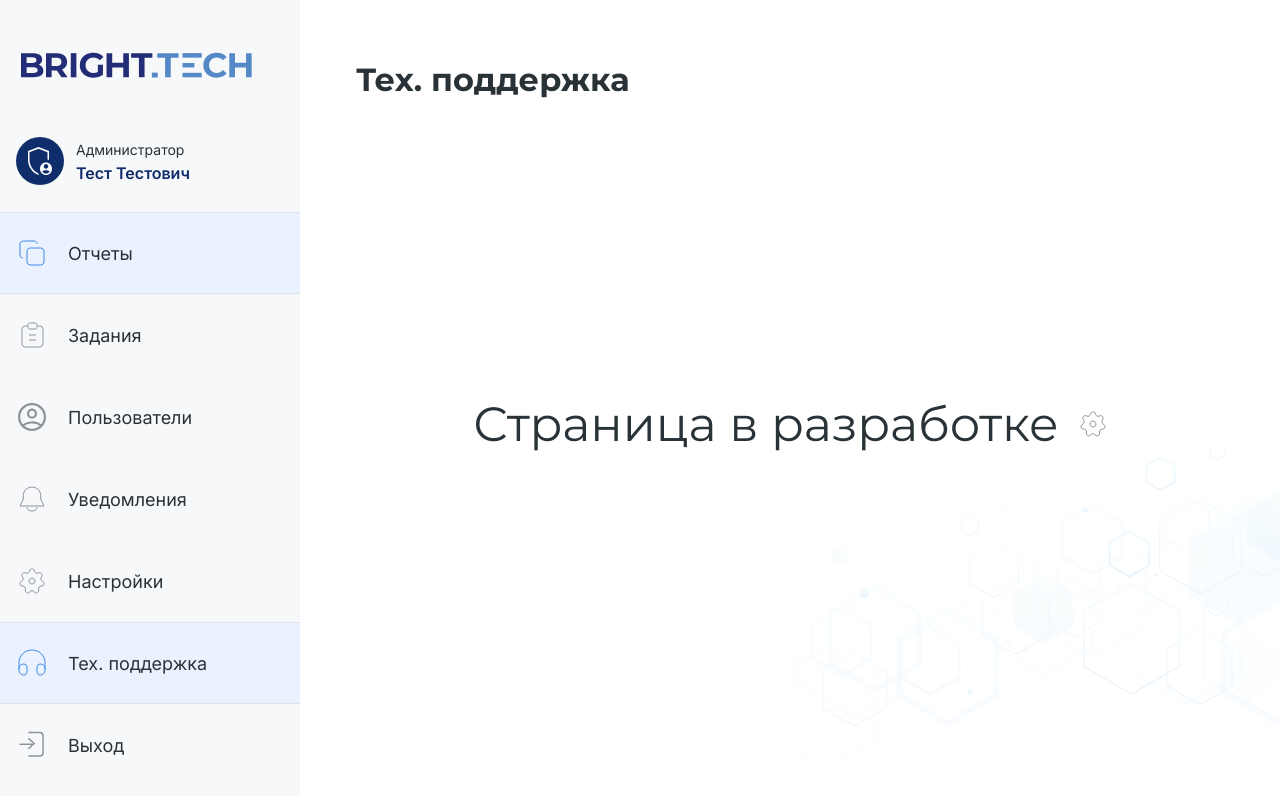
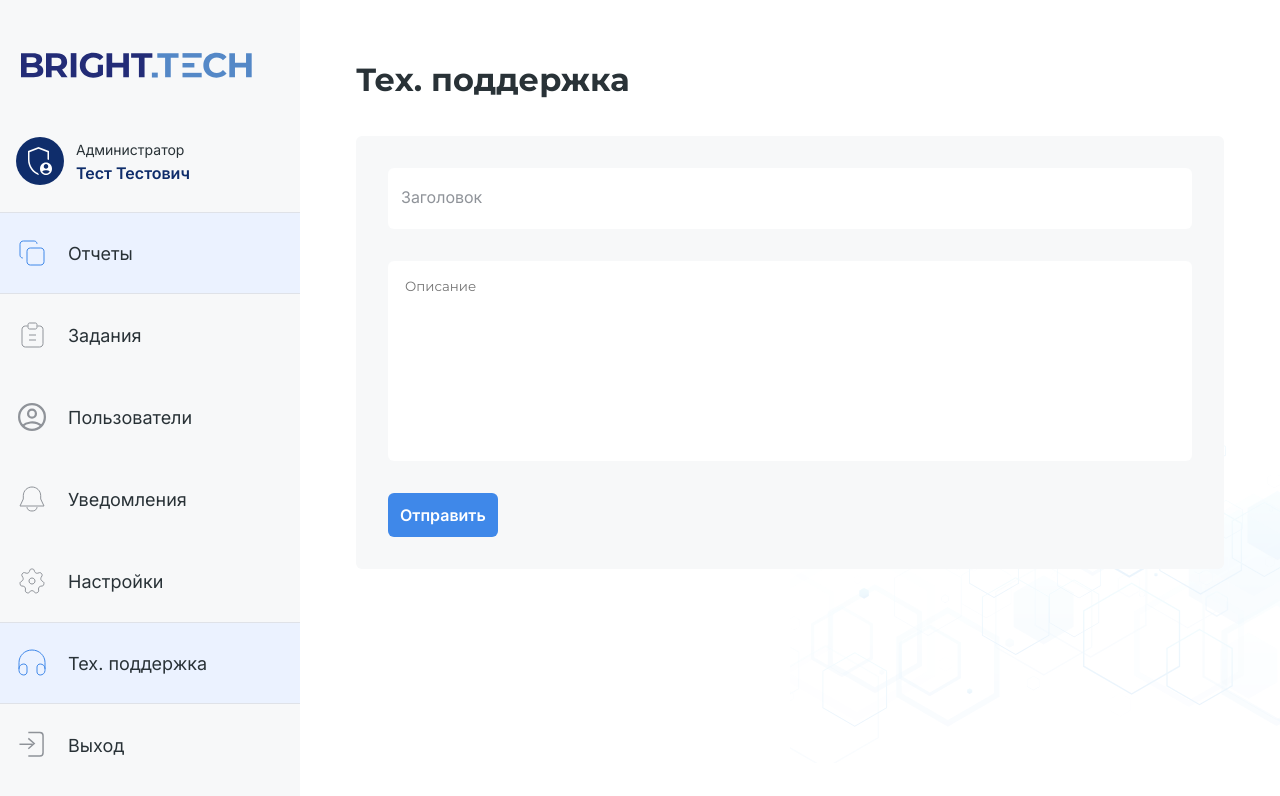
Before and after one commit to Rybik52/BrightWay-frontend, a React (Vite) app: page /support in a window 1280 px wide. Shown: the top 796 px of the page. Built offline with nearby package versions, Linux system fonts and the light colour scheme; no server answers.

Commit message:
Add ErrorText component and SupportPage

```diff
--- /dev/null
+++ b/src/components/common/ErrorText/ErrorText.module.scss
@@ -0,0 +1,5 @@
+@import "variables/index.scss";
+
+.message {
+	color: $error-color;
+}
--- /dev/null
+++ b/src/components/common/ErrorText/index.tsx
@@ -0,0 +1,8 @@
+import { FC, PropsWithChildren } from "react";
+import styles from "./ErrorText.module.scss";
+
+const Index: FC<PropsWithChildren> = ({ children }) => {
+	return <span className={styles.message}>{children}</span>;
+};
+
+export default Index;
--- /dev/null
+++ b/src/pages/SupportPage/SuccessModal.tsx
@@ -0,0 +1,30 @@
+import Button from "components/common/Button";
+import Modal from "components/common/Modal";
+import { useDispatch } from "react-redux";
+import { closeModal } from "store/modalSlice";
+import styles from "./SupportPage.module.scss";
+
+const SuccessModal = () => {
+	const dispatch = useDispatch();
+
+	const handleClose = () => {
+		dispatch(closeModal({ modalId: "SupportSuccessModal" }));
+	};
+
+	return (
+		<Modal modalTitle="SupportSuccessModal">
+			<div className={styles.modalWrapper}>
+				<h2>Запрос успешно отправлен</h2>
+				<p>
+					Запрос отправлен в тех.поддержку, в скором времени вам
+					ответят
+				</p>
+				<Button onClick={handleClose} variant="contained">
+					Закрыть
+				</Button>
+			</div>
+		</Modal>
+	);
+};
+
+export default SuccessModal;
--- /dev/null
+++ b/src/pages/SupportPage/SupportPage.module.scss
@@ -0,0 +1,40 @@
+@import "variables/index.scss";
+
+.container {
+	margin-top: 2rem;
+	display: flex;
+	flex-direction: column;
+	gap: 2rem;
+	background-color: $wrapper-bg;
+	padding: 2rem;
+	border-radius: 6px;
+
+	textarea {
+		width: 100%;
+		height: 200px;
+		padding: 1rem;
+		border-radius: 6px;
+		resize: none;
+		background-color: #fff;
+		border: 1px solid transparent;
+		font-family: "Montserrat", sans-serif;
+
+		&:focus {
+			outline: 1px solid $primary-color;
+		}
+	}
+
+	button {
+		align-self: flex-start;
+	}
+}
+
+.modalWrapper {
+	display: flex;
+	flex-direction: column;
+	gap: 1rem;
+
+	button {
+		align-self: flex-start;
+	}
+}
--- a/src/pages/SupportPage/index.tsx
+++ b/src/pages/SupportPage/index.tsx
@@ -1,24 +1,63 @@
-import { SettingsIcon } from "assets/IconsComponent";
+import Button from "components/common/Button";
+import Input from "components/common/Input";
+import styles from "./SupportPage.module.scss";
+import SuccessModal from "./SuccessModal";
+import { useDispatch } from "react-redux";
+import { openModal } from "store/modalSlice";
+import { SubmitHandler, useForm } from "react-hook-form";
+import ErrorText from "components/common/ErrorText";
+
+interface IFormInput {
+	header: string;
+	description: string;
+}
 
 const Index = () => {
+	const {
+		register,
+		handleSubmit,
+		formState: { errors },
+	} = useForm<IFormInput>();
+	const dispatch = useDispatch();
+
+	const onSubmit: SubmitHandler<IFormInput> = () => {
+		dispatch(openModal({ modalId: "SupportSuccessModal" }));
+	};
+
 	return (
-		<div>
+		<>
 			<h1>Тех. поддержка</h1>
-			<div
-				style={{
-					width: "100%",
-					height: "80vh",
-					display: "flex",
-					justifyContent: "center",
-					alignItems: "center",
-					gap: "20px",
-					fontSize: "3rem",
-				}}
+			<form
+				onSubmit={handleSubmit(onSubmit)}
+				className={styles.container}
 			>
-				Страница в разработке
-				<SettingsIcon />
-			</div>
-		</div>
+				<Input
+					{...register("header", {
+						required: "Заголовок это обязательное поле*",
+					})}
+					isValidated={!!errors.header}
+					type="text"
+					placeholder="Заголовок"
+				/>
+				{errors.header && (
+					<ErrorText>{errors.header.message}</ErrorText>
+				)}
+				<textarea
+					{...register("description", {
+						required: "Описание это обязательное поле*",
+					})}
+					placeholder="Описание"
+				/>
+				{errors.description && (
+					<ErrorText>{errors.description.message}</ErrorText>
+				)}
+
+				<Button type="submit" variant="contained">
+					Отправить
+				</Button>
+			</form>
+			<SuccessModal />
+		</>
 	);
 };
 
```
